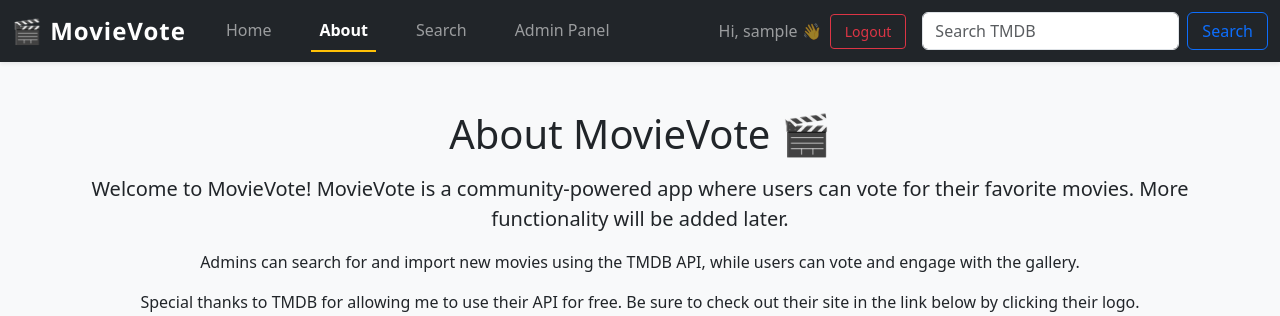
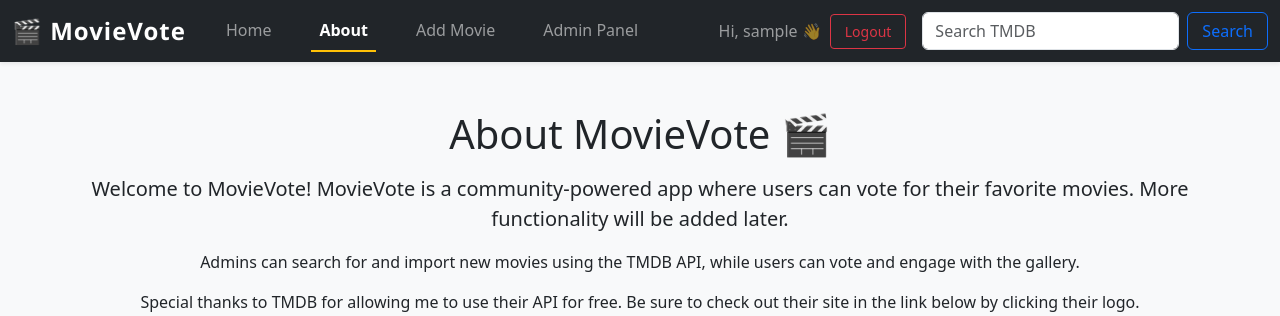
Before and after one commit to JSaumat/miniproject4JoseSaumat, a Django app: page /about/ in a window 1280 px wide. Shown: the top 316 px of the page. Run offline with Django 5.2, Linux system fonts and the light colour scheme; the visitor is signed in with stand-in values (Sample User, id 1).

Commit message:
Added notes to the __init__.py files.

```diff
--- a/miniproject4JoseSaumat/__init__.py
+++ b/miniproject4JoseSaumat/__init__.py
@@ -0,0 +1,3 @@
+"""
+Main Django project package for the Movie Voting site.
+"""
--- a/movies/__init__.py
+++ b/movies/__init__.py
@@ -0,0 +1,3 @@
+"""
+The Movie app handles TMDB integration, voting, and movie management.
+"""
--- a/movies/templates/movies/base.html
+++ b/movies/templates/movies/base.html
@@ -47,7 +47,7 @@
         {% if user.is_authenticated and user.is_staff %}
             <li class="nav-item">
               <a class="nav-link {% if request.path == '/search/' %}active{% endif %}" href="{% url 'movies:search_movie' %}">
-                Search
+                Add Movie
               </a>
             </li>
         {% endif %}
```
